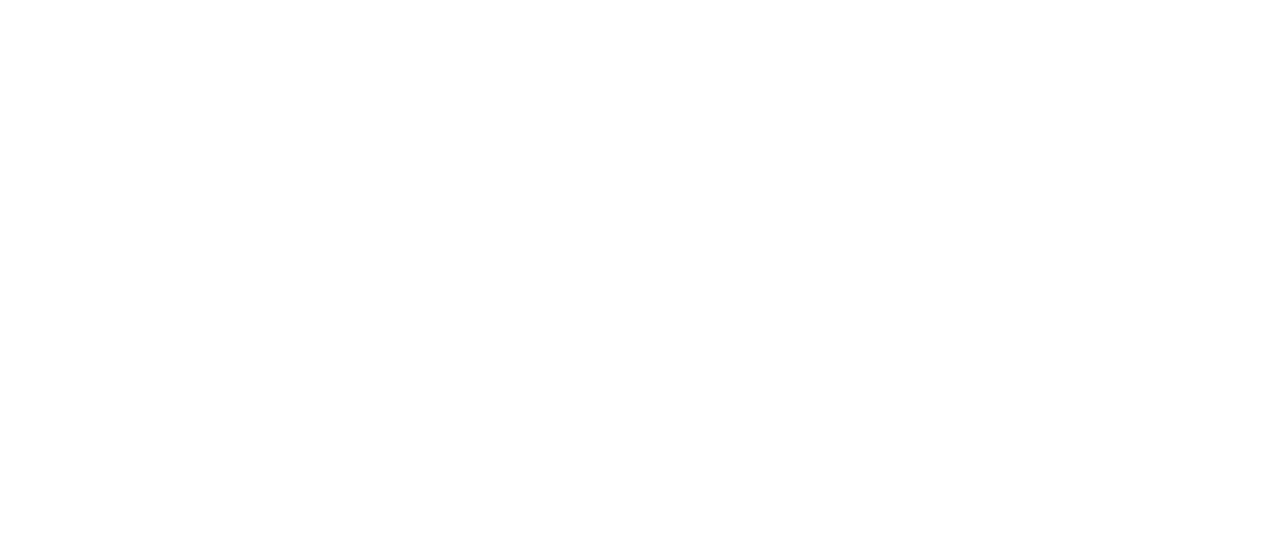
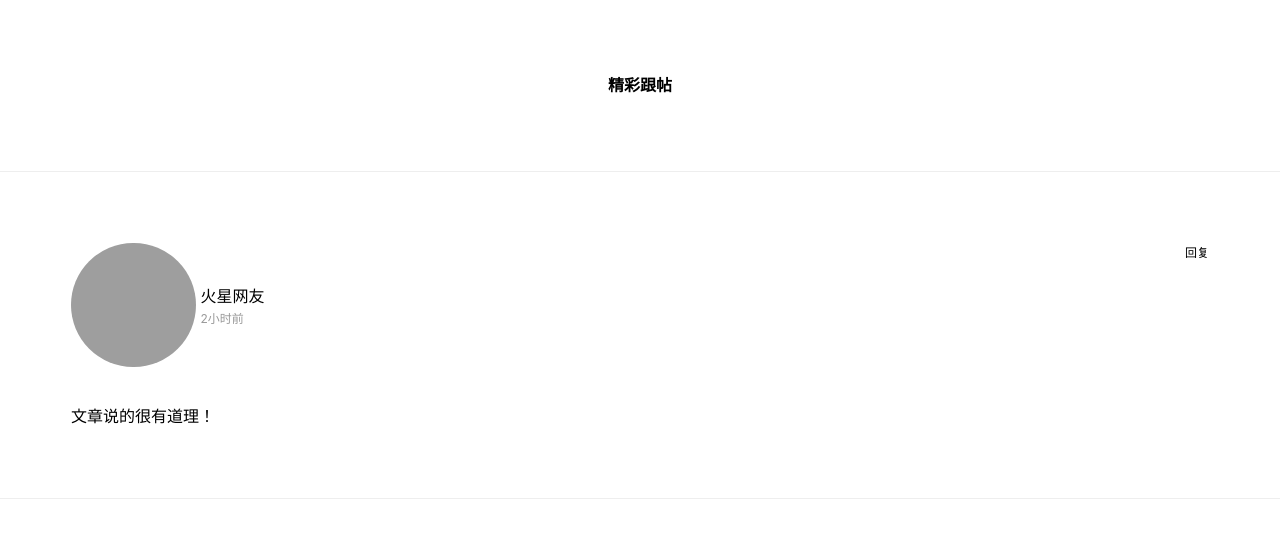
Before and after one commit to 885527051/news, a Vue app: page /post-comment/1 in a window 1280 px wide. Shown: the top 538 px of the page. Built offline with nearby package versions, Linux system fonts and the light colour scheme; grey boxes are pictures that could not be loaded; a small style sheet from the web is missing.

Commit message:
新建评论页和评论列表布局的第一部分

```diff
--- a/src/components/PostFooter.vue
+++ b/src/components/PostFooter.vue
@@ -2,7 +2,7 @@
     <!-- 固定在底部的底部栏 -->
     <div class="footer">
         <!-- 点击跳转到评论页 -->
-        <div class="comment-input">发布评论</div>
+        <router-link :to="`/post-comment/${post.id}`" class="comment-input">发布评论</router-link>
         <div class="icons">
             <span class="iconfont iconpinglun-"></span>
             <!-- 评论的条数,如果大于100的话就显示99+ -->
--- a/src/router/index.js
+++ b/src/router/index.js
@@ -103,6 +103,11 @@
   path: "/video/:id",
   component: () => import("@/views/Video"),
  },
+ {
+  //  文章的跟贴列表页面
+  path: "/post-comment/:id",
+  component: () => import("@/views/PostComment"),
+ },
 ]
 
 const router = new VueRouter({
--- /dev/null
+++ b/src/views/PostComment.vue
@@ -0,0 +1,68 @@
+<template>
+  <div>
+    <!-- 头部导航组件 -->
+    <NavigateBar title="精彩跟帖" />
+
+    <!-- 跟帖评论列表 -->
+    <div class="comment">
+      <div class="comment-top">
+        <div class="user">
+          <img
+            src="https://img12.360buyimg.com/img/s100x100_jfs/t2770/142/2313361897/493911/1e5ea1db/575fd5f7N1cfc4411.jpg!cc_100x100.webp"
+            alt
+          />
+          <div class="user-info">
+            <p>火星网友</p>
+            <span>2小时前</span>
+          </div>
+        </div>
+        <span class="reply">回复</span>
+      </div>
+      <div class="content">文章说的很有道理！</div>
+    </div>
+  </div>
+</template>
+
+
+<script>
+// 头部导航组件
+import NavigateBar from "@/components/NavigateBar";
+
+export default {
+  components: {
+    NavigateBar
+  }
+};
+</script>
+
+<style scoped lang="less">
+.comment {
+  padding: 20/360 * 100vw;
+  border-bottom: 1px #eee solid;
+  .comment-top {
+    display: flex;
+    justify-content: space-between;
+    .user {
+      display: flex;
+      align-items: center;
+      img {
+        display: block;
+        width: 35/360 * 100vw;
+        height: 35/360 * 100vw;
+        border-radius: 50%;
+        margin-right: 5px;
+      }
+      span {
+        color: #999;
+        font-size: 12px;
+      }
+    }
+    .reply {
+      font-size: 12px;
+    }
+  }
+  .content {
+    margin-top: 10/360 * 100vw;
+  }
+}
+</style>
```
